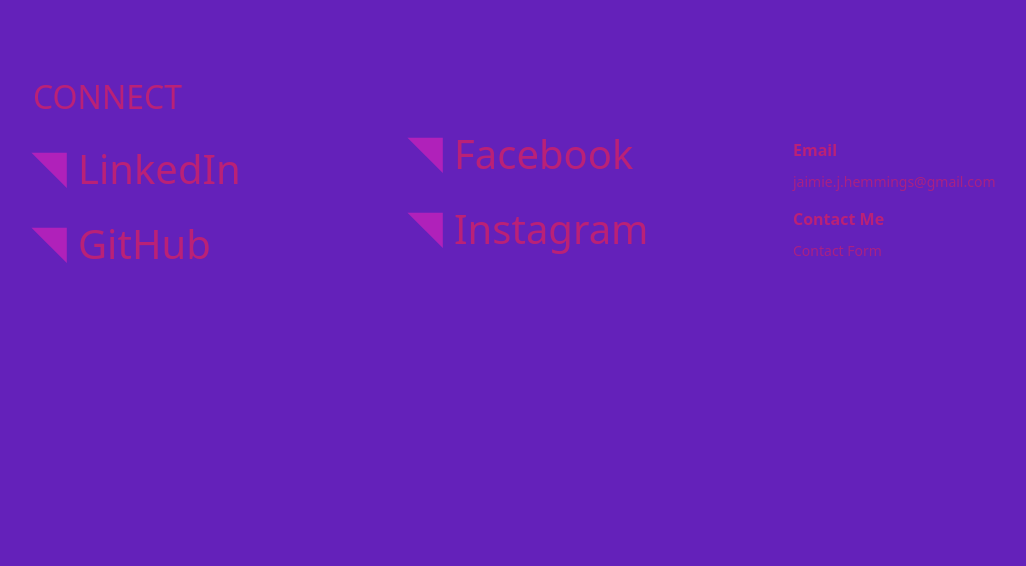
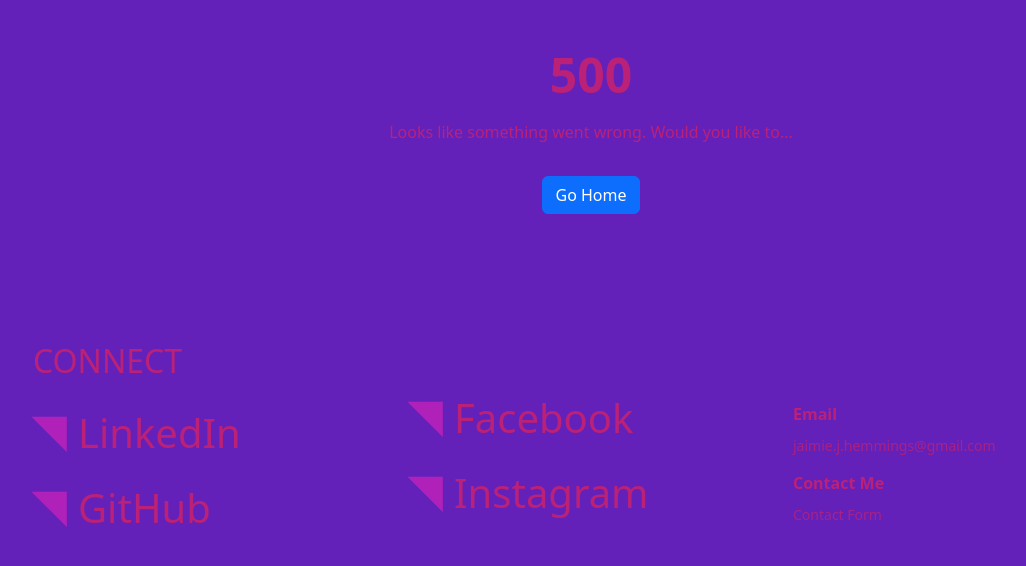
Before and after one commit to LidiaMorejudo/spanresources, a Python web app: template spanresources/templates/500.html in a window 1280 px wide. Shown: the part 58-624 px from the top of the page, without its empty margins (49-1075 px from the left). Run offline with Jinja, Linux system fonts and the light colour scheme; the template is opened without the code that fills it, so the values that code supplies are empty.

Commit message:
Added code in page for error 500, so when the error is encountered a message is displayed for the user

```diff
--- a/spanresources/templates/500.html
+++ b/spanresources/templates/500.html
@@ -1,3 +1,14 @@
 {% extends "base.html" %} {% block content %}
-
+<section>
+  <div class="container mt-5 text-center">
+    <div class="row">
+      <div class="col-12">
+        <h1 class="display-5 fw-bold mb-3">500</h1>
+        <p>Looks like something went wrong. Would you like to...</p>
+        <a href="{{ url_for('home') }}" class="btn btn-primary mt-3">Go Home</a>
+        <p class="mt-5">{{error_message}}</p>
+      </div>
+    </div>
+  </div>
+</section>
 {% endblock %}
```
